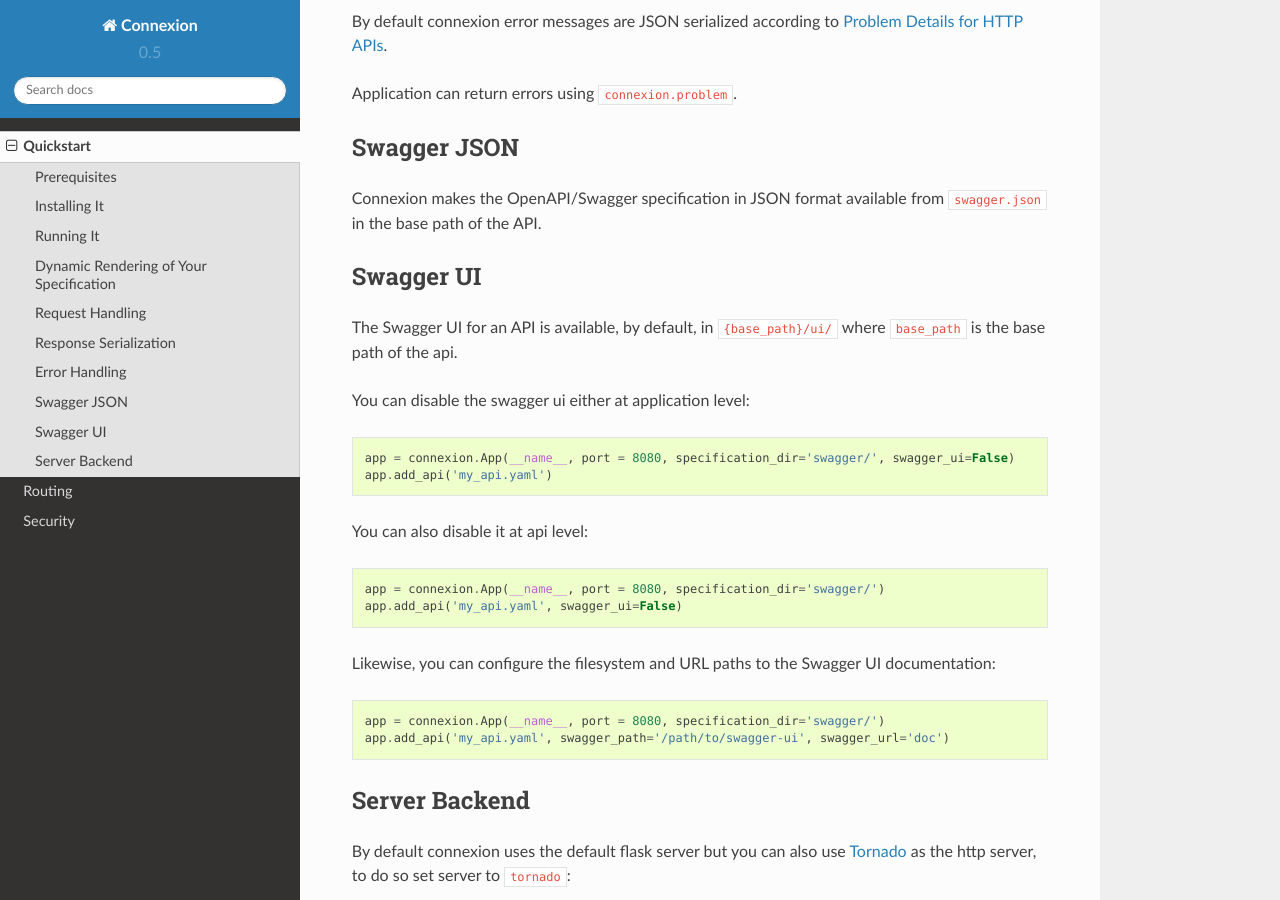
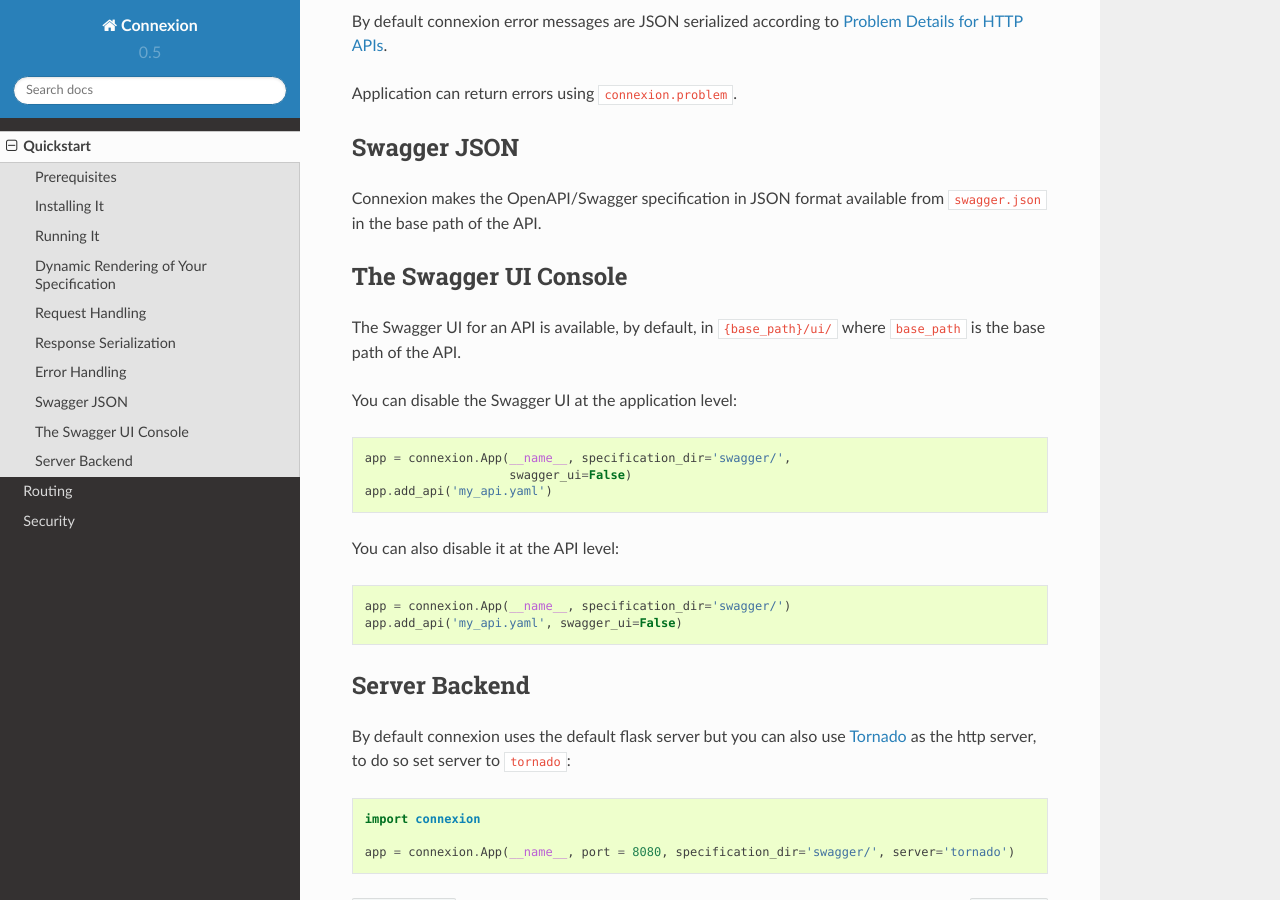
Before and after one commit to spec-first/connexion, a Sphinx documentation site: the page built from docs/quickstart.rst, in a window 1280 px wide and 900 px high, scrolled down 1438 px. Built offline with Sphinx 7.4.7 and the Read the Docs theme 2.0.0, drawn with Linux system fonts in a browser that asks for light colours.

Commit message:
#167 Updated swagger ui documentation

```diff
--- a/docs/quickstart.rst
+++ b/docs/quickstart.rst
@@ -78,34 +78,27 @@
 Connexion makes the OpenAPI/Swagger specification in JSON format
 available from ``swagger.json`` in the base path of the API.
 
-Swagger UI
-----------
-The Swagger UI for an API is available, by default, in ``{base_path}/ui/`` where ``base_path`` is the base path of the
-api.
+The Swagger UI Console
+----------------------
 
-You can disable the swagger ui either at application level:
+The Swagger UI for an API is available, by default, in
+``{base_path}/ui/`` where ``base_path`` is the base path of the API.
+
+You can disable the Swagger UI at the application level:
 
 .. code-block:: python
 
-    app = connexion.App(__name__, port = 8080, specification_dir='swagger/', swagger_ui=False)
+    app = connexion.App(__name__, specification_dir='swagger/',
+                        swagger_ui=False)
     app.add_api('my_api.yaml')
 
 
-You can also disable it at api level:
+You can also disable it at the API level:
 
 .. code-block:: python
 
-    app = connexion.App(__name__, port = 8080, specification_dir='swagger/')
+    app = connexion.App(__name__, specification_dir='swagger/')
     app.add_api('my_api.yaml', swagger_ui=False)
-
-Likewise, you can configure the filesystem and URL paths to the Swagger UI
-documentation:
-
-.. code-block:: python
-
-    app = connexion.App(__name__, port = 8080, specification_dir='swagger/')
-    app.add_api('my_api.yaml', swagger_path='/path/to/swagger-ui', swagger_url='doc')
-
 
 Server Backend
 --------------
```
